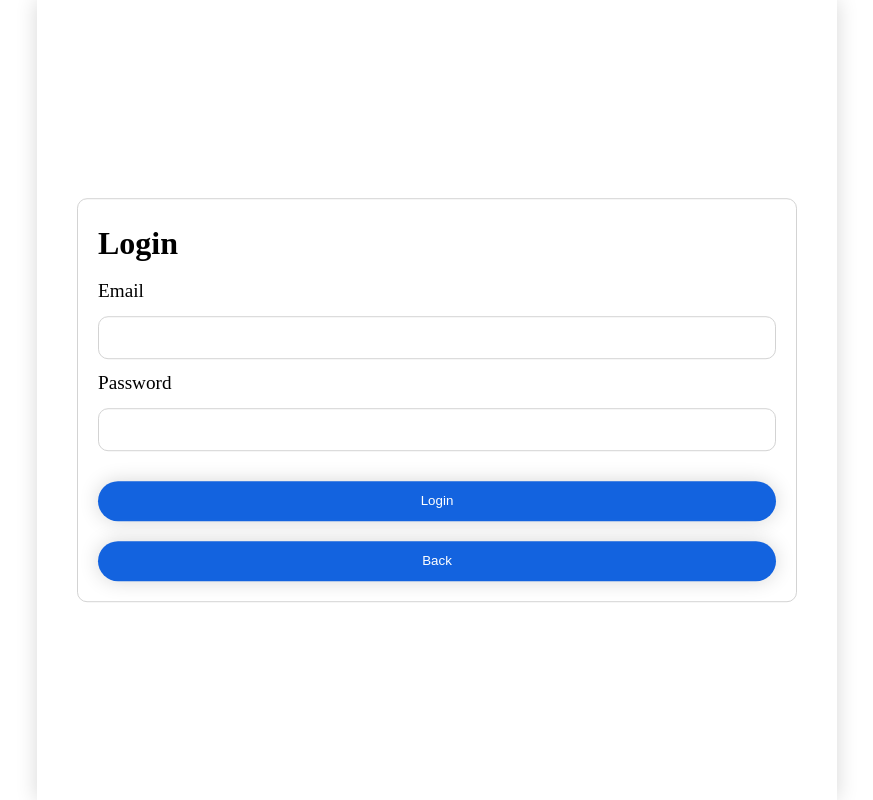
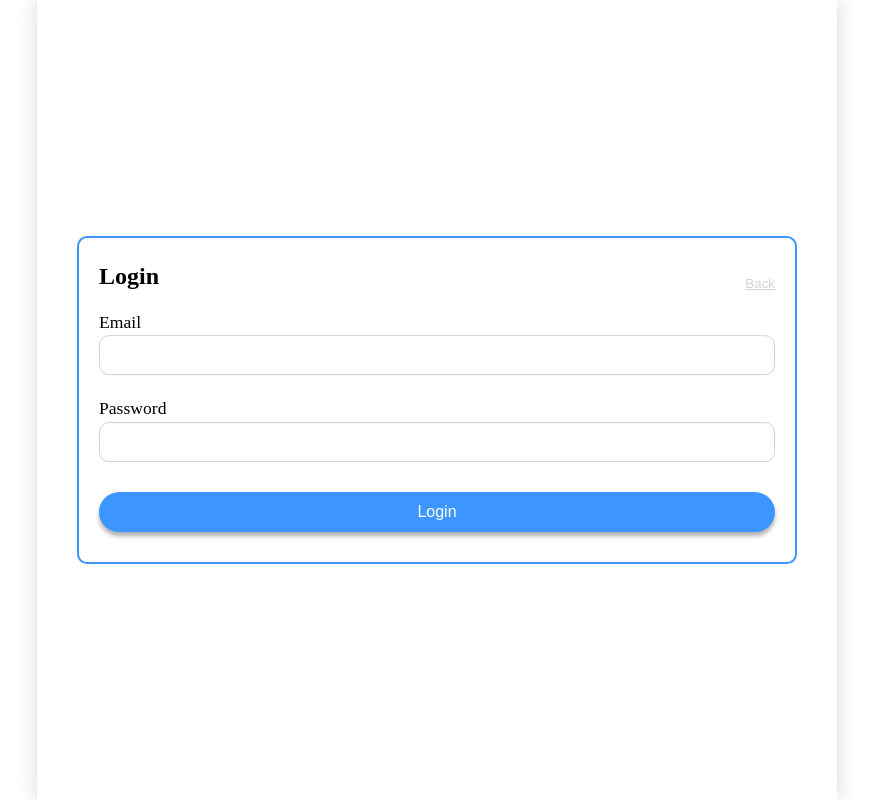
Before and after one commit to SangWoo9734/wanted-pre-onboarding-challenge-fe-1, a React (Create React App) app: page /auth in a window 1280 px wide. Shown: the whole page, without its empty margins (203-1076 px from the left). Built offline with nearby package versions, Linux system fonts and the light colour scheme.

Commit message:
Refactor: Button 공통 컴포넌트 사용

```diff
--- a/src/pages/Auth/Auth.tsx
+++ b/src/pages/Auth/Auth.tsx
@@ -2,13 +2,17 @@ import React from "react";
 import { useNavigate } from "react-router-dom";
 
 import * as S from "./style";
+import Button from "../../components/Button";
 
 function Auth() {
   const navigate = useNavigate();
 
   return (
     <S.ComponentWrapper>
-      <h1>Login</h1>
+      <S.NavSector>
+        <h2>Login</h2>
+        <button onClick={() => navigate("/")}>Back</button>
+      </S.NavSector>
       <S.InputSector>
         <p>Email</p>
         <input type="text" />
@@ -17,8 +21,7 @@ function Auth() {
         <p>Password</p>
         <input type="password" />
       </S.InputSector>
-      <S.Button>Login</S.Button>
-      <S.Button onClick={() => navigate("/")}>Back</S.Button>
+      <Button content="Login" />
     </S.ComponentWrapper>
   );
 }
--- a/src/pages/Auth/style.ts
+++ b/src/pages/Auth/style.ts
@@ -8,28 +8,38 @@ export const ComponentWrapper = styled.div`
   width: 90%;
   margin: auto;
   padding: 20px;
-  border: 1px solid lightgray;
+  border: 2px solid #3d96ff;
   border-radius: 10px;
 
-  & h1 {
-    margin-bottom: 10px;
+  & h2 {
+    margin-bottom: 15px;
+  }
+`;
+
+export const NavSector = styled.div`
+  display: flex;
+  justify-content: space-between;
+
+  & button {
+    color: lightgray;
+    text-decoration: underline;
   }
 `;
 
 export const InputSector = styled.div`
-  & * {
-    margin-bottom: 10px;
-  }
+  margin-bottom: 10px;
+
   & p {
-    font-size: 1.2rem;
+    font-size: 1.1rem;
   }
 
   & input {
     width: 100%;
+    margin-bottom: 10px;
     padding: 10px;
     border: 1px solid lightgray;
     border-radius: 10px;
-    font-size: 1.1rem;
+    font-size: 1rem;
   }
 `;
 
```
